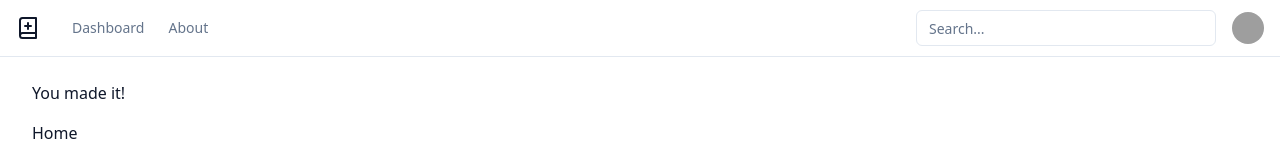
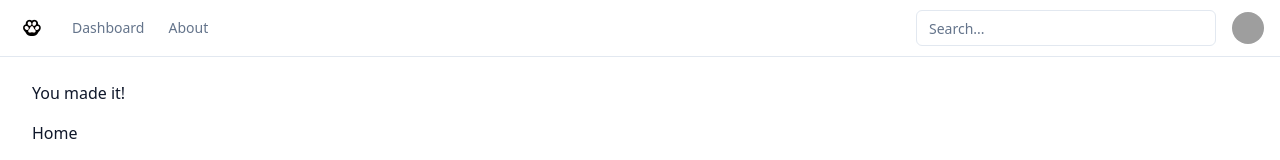
Before and after one commit to rasyidf/vetstudio, a React (Vite) app: page / in a window 1280 px wide. Shown: the top 160 px of the page. Built offline with nearby package versions, Linux system fonts and the light colour scheme; grey boxes are pictures that could not be loaded.

Commit message:
Update Logo

```diff
--- a/src/app/layout.tsx
+++ b/src/app/layout.tsx
@@ -3,6 +3,7 @@ import { Search } from "@/components/groups/search";
 import { UserNav } from "@/components/groups/user-nav";
 import { BookPlus } from "lucide-react";
 import { Link, Outlet } from "react-router-dom";
+import logo from "@/assets/icon.png";
 
 export const Layout = () => {
     return (
@@ -11,7 +12,7 @@ export const Layout = () => {
                 <div className="border-b">
                     <div className="flex h-14 items-center px-4">
                         <Link to="/" className="text-2xl font-bold">
-                            <BookPlus className="h-6 w-6 mr-2" />
+                            <img src={logo} className="h-8" alt="Logo" />
                         </Link>
                         <MainNav className="mx-6" />
                         <div className="ml-auto flex items-center space-x-4">
```
